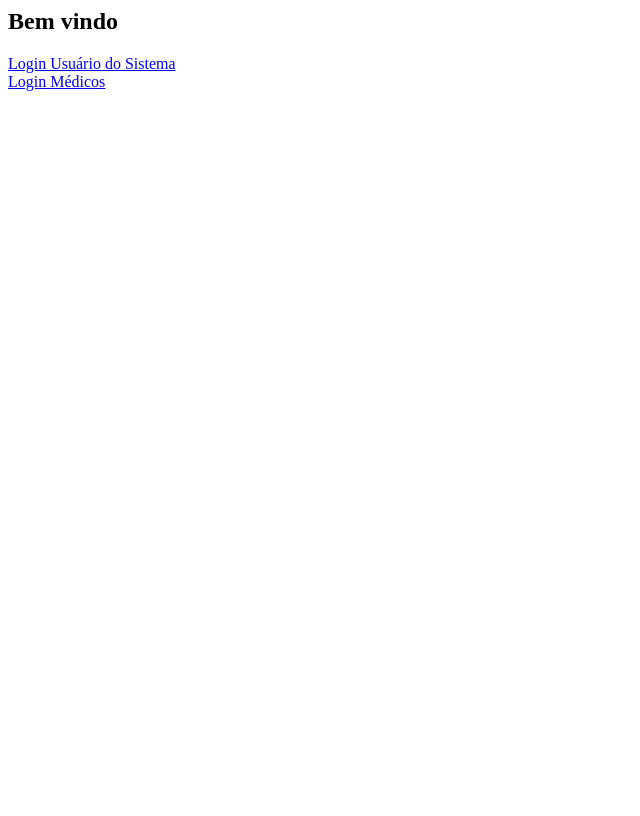
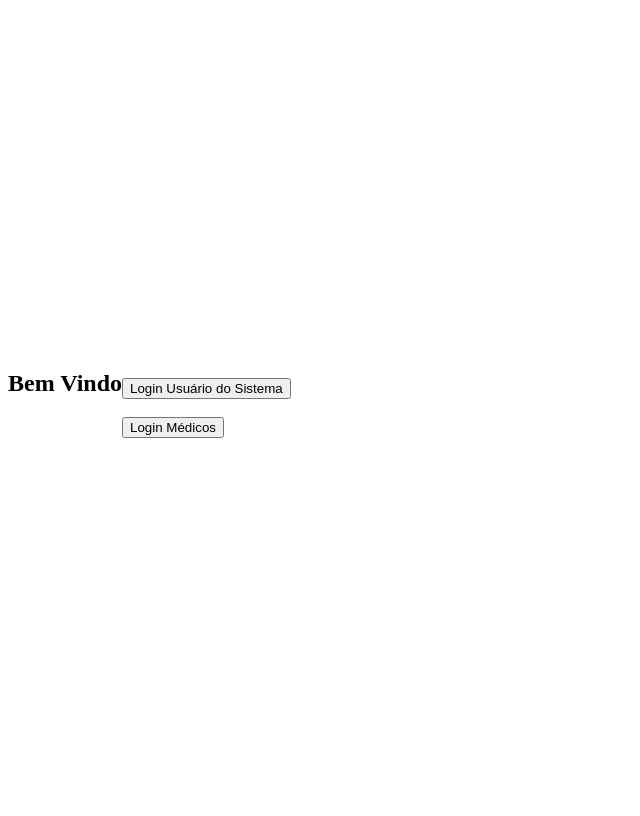
Before and after one commit to aloefflerj/prontuario-eletronico, a PHP site: the page made by source/assets/views/web/home.php in a window 1280 px wide. Shown: the whole page, without its empty margins (0-640 px from the left). Before the commit the page ends 91 px from the top, so only its background shows below. Run offline with PHP 8.4, Linux system fonts and the light colour scheme; the template is opened without the code that fills it: most values are stand-ins (such as "Sample title", 1, 10 or a date in 2020).

Commit message:
front página home ok

```diff
--- a/source/assets/views/web/home.php
+++ b/source/assets/views/web/home.php
@@ -1,7 +1,31 @@
 <?php $v->layout("_bootstrap") ?>
 
-<h2>Bem vindo</h2>
+<div id = "corpo" class="jumbotron vertical-center">
+    <div class="row" style="margin-bottom:50px;">
+        <h2 id="h2" class="container-fluid align-middle col-md-4 display-4 text-center">Bem Vindo</h2>
+    </div>
+    <div class="row">
+        <div id = "login" class="container-fluid border-rounded align-middle col-md-4" action="<?= $router->route("auth.userLogin"); ?>" method="post">
+            <div>
+            <a style="text-decoration:none"  href="<?= $router->route("web.user") ?>"><button class="btn btn-outline-primary btn-lg btn-block">Login Usuário do Sistema</button></a>
+            </div>
+            <br>
+            <div>
+            <a style="text-decoration:none" href="<?= $router->route("web.profissional") ?> ?>"><button class="btn btn-outline-primary btn-lg btn-block">Login Médicos</button></a>
+            </div>
+        </div>
+    </div>
+</div>
 
-<a href="<?= $router->route("web.user") ?>">Login Usuário do Sistema</a>
-<br>
-<a href="<?= $router->route("web.profissional") ?>">Login Médicos</a>
+<!--CSS--------------------------------------------------------->
+<?php $v->start("css"); ?>
+<style>
+    .vertical-center {
+    min-height: 100%;
+    min-height: 100vh;
+
+    display: flex;
+    align-items: center;
+    }
+</style>
+<?php $v->end(); ?>
```
